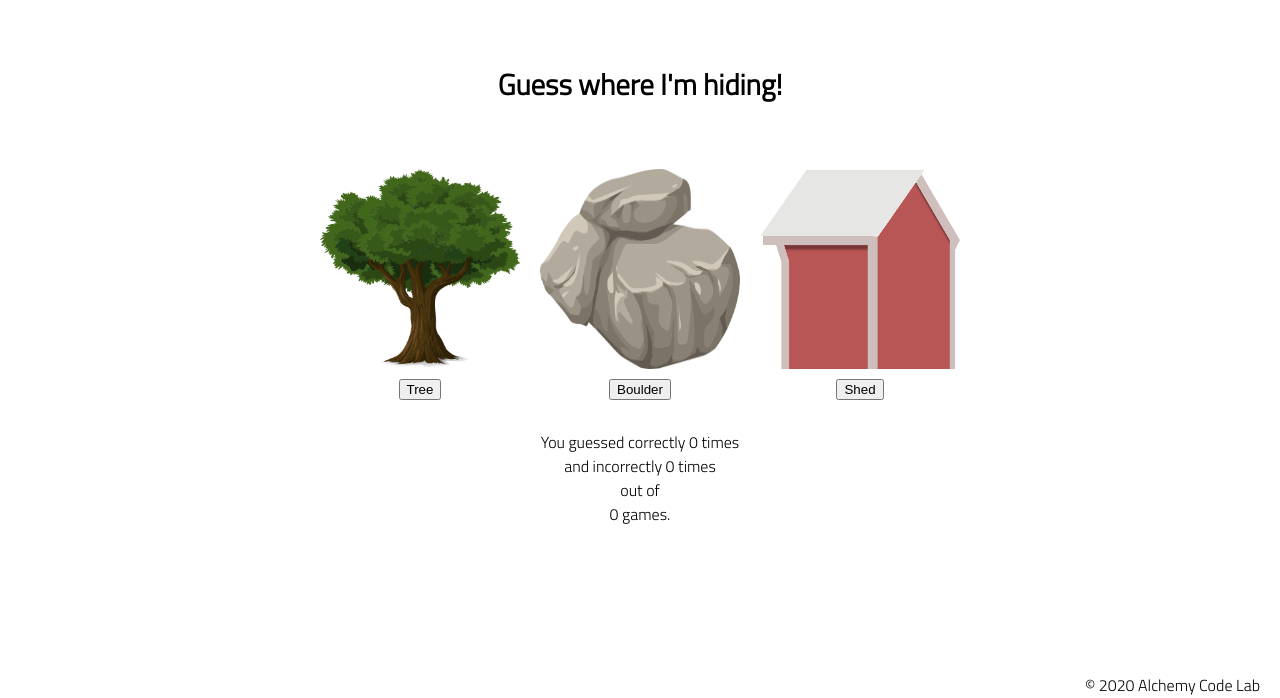
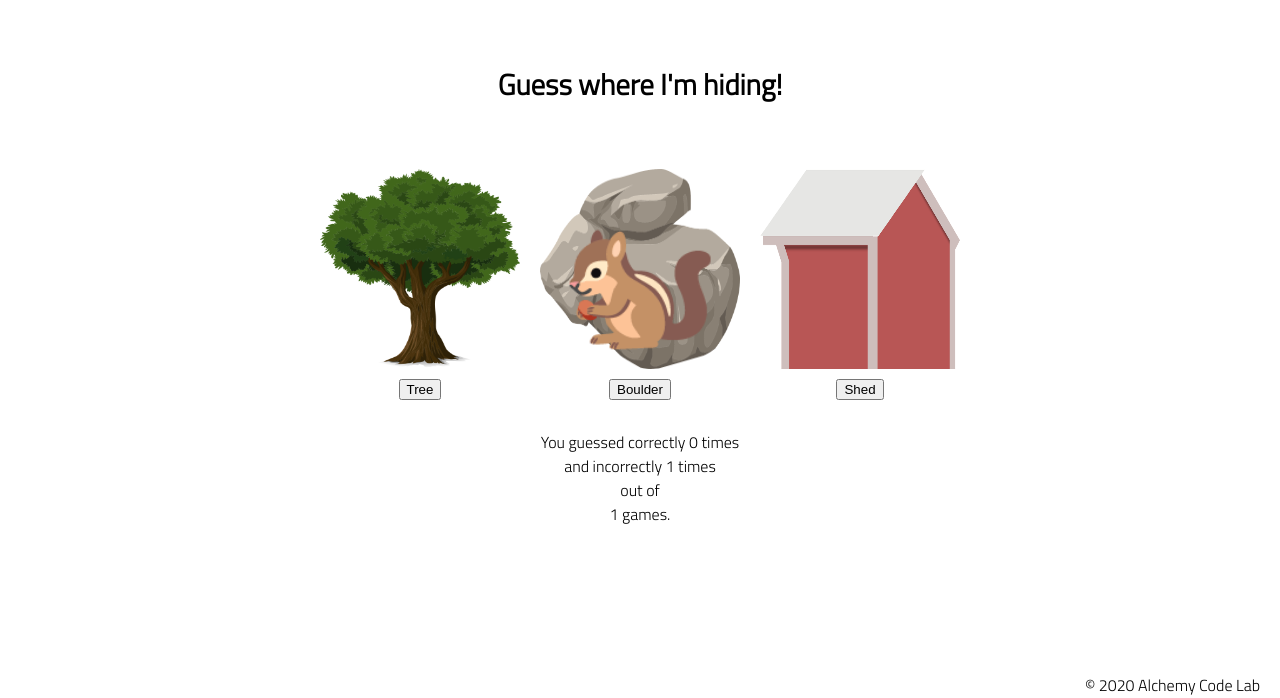
Before and after one commit to ElmiAbdullahi/hide-and-seek-game, a plain HTML site: page index.html in a window 1280 px wide. Both pictures are taken after a click on the button "Tree". Shown: the part 102-800 px from the top of the page. Drawn offline with Linux system fonts and the light colour scheme.

Commit message:
finshed game

```diff
--- a/app.js
+++ b/app.js
@@ -16,28 +16,55 @@ const hidingPlaces = ['tree', 'shed', 'boulder'];
 
 let correctGuesses = 0;
 let totalGuesses = 0;
+let incorrectGuesses = 0;
 
 shedButton.addEventListener('click', () => {
     const hidingSpot = Math.floor(Math.random() * 3);
     const answer = hidingPlaces[hidingSpot];
     handleGuess(answer, 'shed');
+    console.log('clicked on shed');
+
 });
 
 treeButton.addEventListener('click', () => {
     const hidingSpot = Math.floor(Math.random() * 3);
     const answer = hidingPlaces[hidingSpot];
     handleGuess(answer, 'tree');
+    console.log('clicked on tree');
+
 });
 
 boulderButton.addEventListener('click', () => {
     const hidingSpot = Math.floor(Math.random() * 3);
     const answer = hidingPlaces[hidingSpot];
     handleGuess(answer, 'boulder');
+    console.log('clicked on boulder');
+
 });
 
 function handleGuess(correctSpot, userGuess) {
     // reset the styles
+    shedContainer.classList.remove('face');
+    treeContainer.classList.remove('face');
+    boulderContainer.classList.remove('face');
     // then increment the guesses
+    if (userGuess === correctSpot) {
+        console.log('You got it!');
+        correctGuesses++;
+        totalGuesses++;
+        winsEl.textContent = correctGuesses;
+
+    }
+    else {
+        console.log('Sorry...maybe next time');
+        incorrectGuesses++;
+        totalGuesses++;
+        lossesEl.textContent = incorrectGuesses;
+
+    }
+    const correctEl = document.getElementById(correctSpot + '-container');
+    correctEl.classList.add('face');
+    totalEl.textContent = totalGuesses;
     // then grab the appropriate container element for the correct guess from the DOM
     // then add the face class to that element so that the face shows up
     // then if the user guess is correct, increment the correct guesses
--- a/styles/home.css
+++ b/styles/home.css
@@ -19,6 +19,6 @@
 
 .face::after {
     font-size: 8rem;
-    content: '😃';
+    content: '🐿️';
     position: absolute;
 }
```
